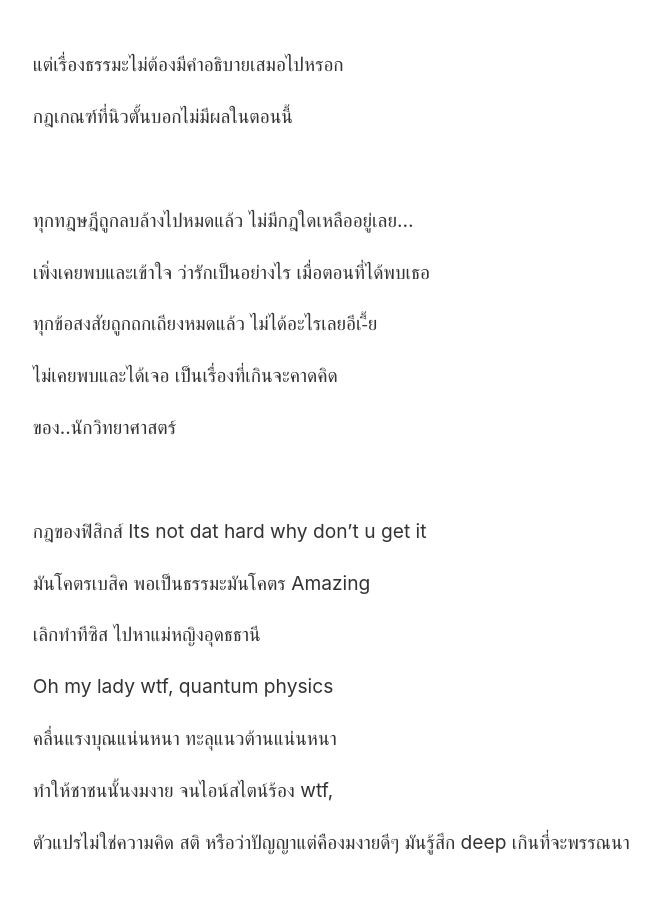
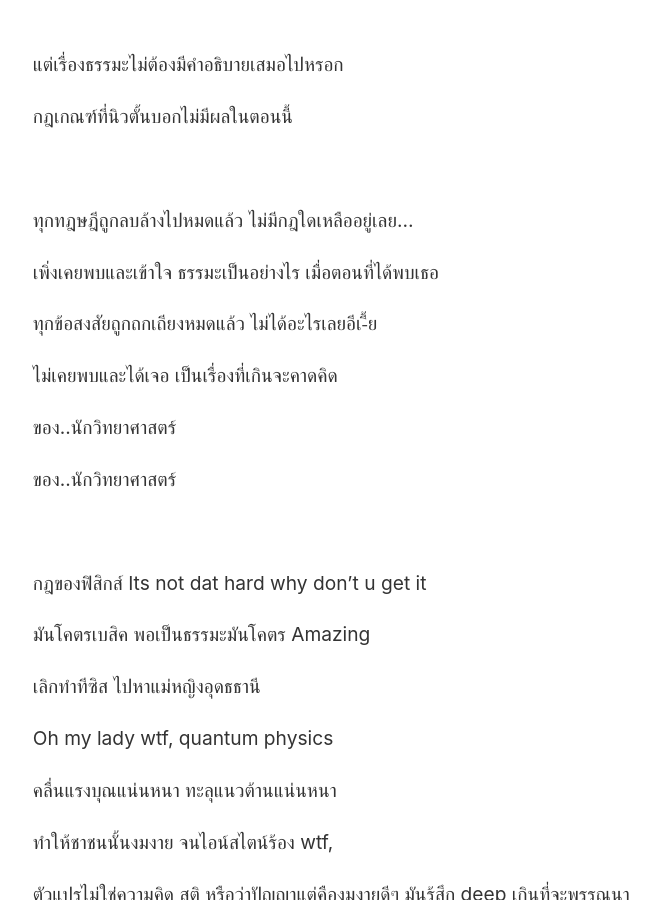
Before and after one commit to toonoeichi/wtlyrics, a Jekyll site: the page built from _notes/nongyingscientist.md, in a window 1280 px wide and 900 px high, scrolled down 744 px. Shown: the whole window, without its empty margins (44-704 px from the left). Built offline with Jekyll 4.4.1, drawn with Linux system fonts in a browser that asks for light colours; some web fonts are replaced; comment, search, counter and statistics services are not loaded.

Commit message:
forgot lyrics update

```diff
--- a/_notes/nongyingscientist.md
+++ b/_notes/nongyingscientist.md
@@ -29,11 +29,13 @@
 
 ทุกทฎษฎีถูกลบล้างไปหมดแล้ว ไม่มีกฎใดเหลืออยู่เลย…
 
-เพิ่งเคยพบและเข้าใจ ว่ารักเป็นอย่างไร เมื่อตอนที่ได้พบเธอ
+เพิ่งเคยพบและเข้าใจ ธรรมะเป็นอย่างไร เมื่อตอนที่ได้พบเธอ
 
 ทุกข้อสงสัยถูกถกเถียงหมดแล้ว ไม่ได้อะไรเลยอีเ-ี้ย
 
 ไม่เคยพบและได้เจอ เป็นเรื่องที่เกินจะคาดคิด
+
+ของ..นักวิทยาศาสตร์
 
 ของ..นักวิทยาศาสตร์
 
```
